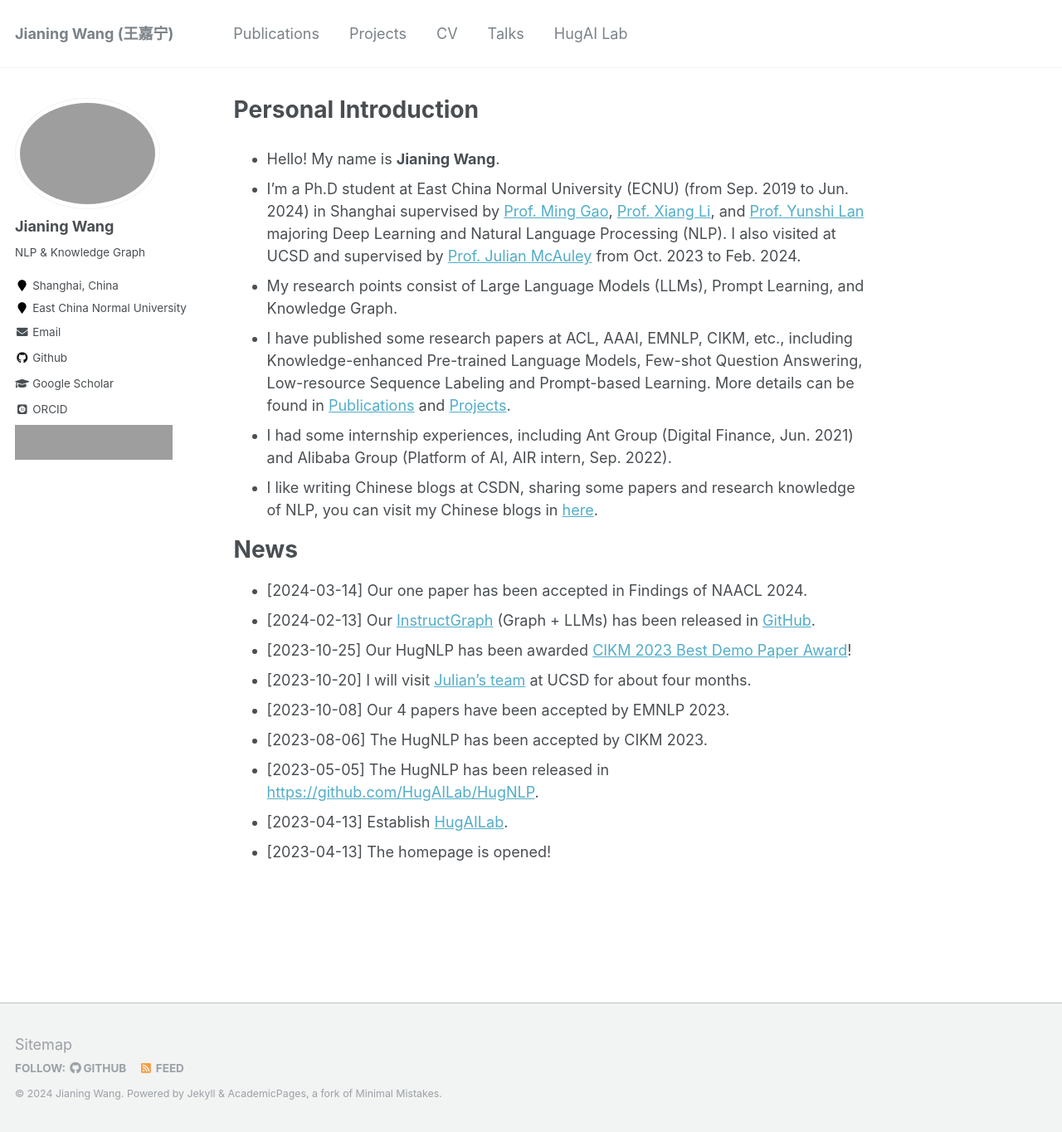
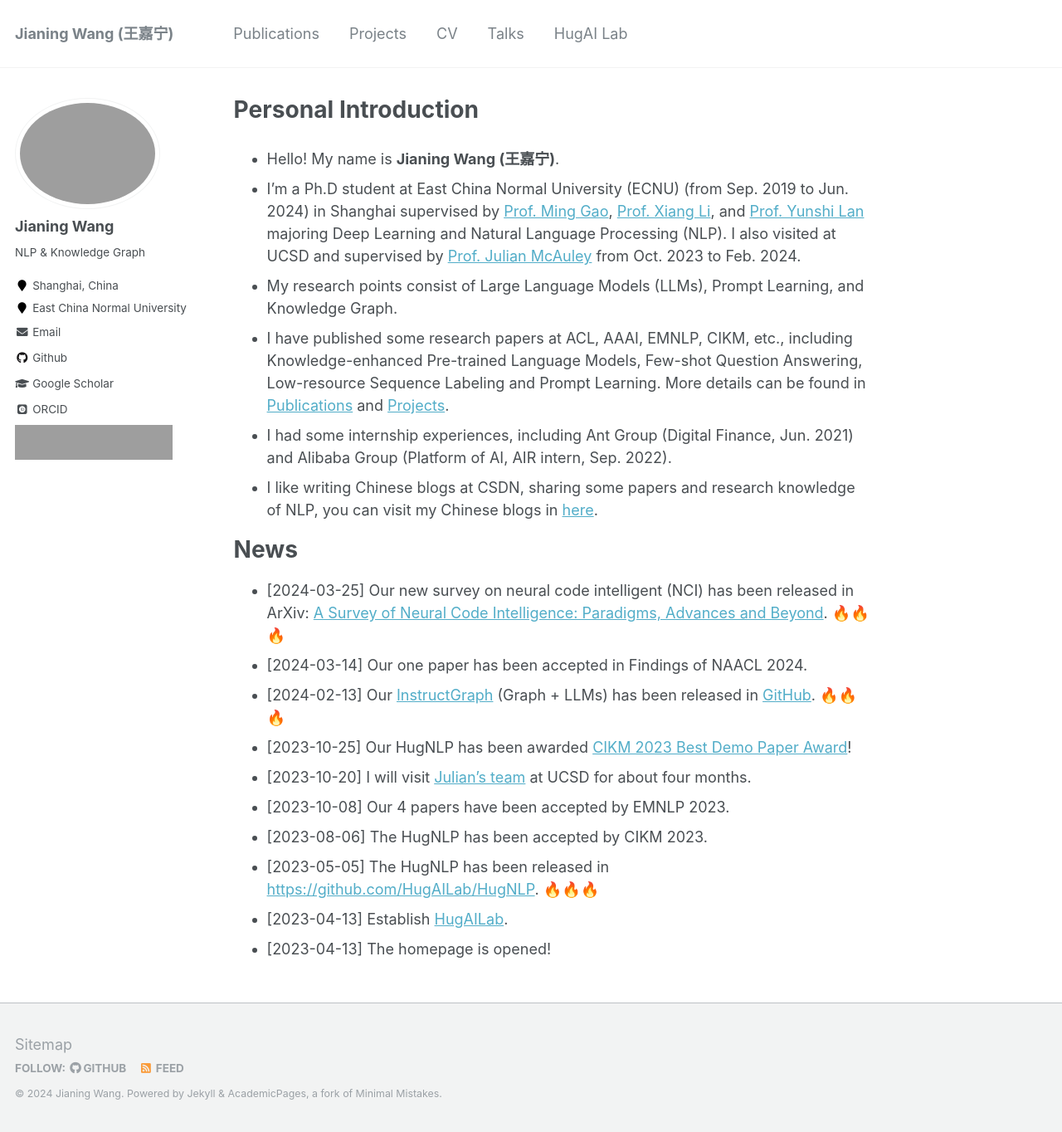
Before and after one commit to wjn1996/wjn1996.github.io, a Jekyll site: the page built from _pages/about.md, in a window 1280 px wide and 1364 px high. Shown: the whole window at 83% size. Built offline with Jekyll 4.4.1, drawn with Linux system fonts in a browser that asks for light colours; some web fonts are replaced; grey boxes are pictures that could not be loaded.

Commit message:
add some publications.

```diff
--- a/_pages/about.md
+++ b/_pages/about.md
@@ -8,24 +8,25 @@
   - /about.html
 ---
 
-- Hello! My name is **Jianing Wang**.
+- Hello! My name is **Jianing Wang (王嘉宁)**.
 - I'm a Ph.D student at East China Normal University (ECNU) (from Sep. 2019 to Jun. 2024) in Shanghai supervised by [Prof. Ming Gao](http://dase.ecnu.edu.cn/mgao/), [Prof. Xiang Li](https://lixiang3776.github.io/), and [Prof. Yunshi Lan](https://scholar.google.com/citations?hl=en&user=Q0F92XIAAAAJ) majoring Deep Learning and Natural Language Processing (NLP). I also visited at UCSD and supervised by [Prof. Julian McAuley](https://cseweb.ucsd.edu//~jmcauley/#) from Oct. 2023 to Feb. 2024.
 <!-- - I'm the founder of [HugAILab](https://github.com/HugAILab), which is the open organization for AI researching and application. -->
 - My research points consist of Large Language Models (LLMs), Prompt Learning, and Knowledge Graph.
 <!-- - Now, I am now doing research on Prompt-based Learning and focusing on low-resource scenarios, cooperating with [Alibaba Group PAI](https://www.aliyun.com/) and [Alibaba DAMO Academy for Discovery](https://damo.alibaba.com/) from Mar. 2021 to Oct. 2022.  -->
-- I have published some research papers at ACL, AAAI, EMNLP, CIKM, etc., including Knowledge-enhanced Pre-trained Language Models, Few-shot Question Answering, Low-resource Sequence Labeling and Prompt-based Learning. More details can be found in [Publications](https://wjn1996.github.io/publications/) and [Projects](https://wjn1996.github.io/projects/).
+- I have published some research papers at ACL, AAAI, EMNLP, CIKM, etc., including Knowledge-enhanced Pre-trained Language Models, Few-shot Question Answering, Low-resource Sequence Labeling and Prompt Learning. More details can be found in [Publications](https://wjn1996.github.io/publications/) and [Projects](https://wjn1996.github.io/projects/).
 - I had some internship experiences, including Ant Group (Digital Finance, Jun. 2021) and Alibaba Group (Platform of AI, AIR intern, Sep. 2022).
 - I like writing Chinese blogs at CSDN, sharing some papers and research knowledge of NLP, you can visit my Chinese blogs in [here](https://wjn1996.blog.csdn.net/).
 
 News
 ======
 
+* [2024-03-25] Our new survey on neural code intelligent (NCI) has been released in ArXiv: [A Survey of Neural Code Intelligence: Paradigms, Advances and Beyond](https://arxiv.org/abs/2403.14734). 🔥🔥🔥
 * [2024-03-14] Our one paper has been accepted in Findings of NAACL 2024.
-* [2024-02-13] Our [InstructGraph](https://arxiv.org/pdf/2402.08785.pdf) (Graph + LLMs) has been released in [GitHub](https://github.com/wjn1996/InstructGraph).
+* [2024-02-13] Our [InstructGraph](https://arxiv.org/pdf/2402.08785.pdf) (Graph + LLMs) has been released in [GitHub](https://github.com/wjn1996/InstructGraph). 🔥🔥🔥
 * [2023-10-25] Our HugNLP has been awarded [CIKM 2023 Best Demo Paper Award](https://uobevents.eventsair.com/cikm2023/demos)!
 * [2023-10-20] I will visit [Julian's team](https://cseweb.ucsd.edu//~jmcauley/#) at UCSD for about four months.
 * [2023-10-08] Our 4 papers have been accepted by EMNLP 2023.
 * [2023-08-06] The HugNLP has been accepted by CIKM 2023.
-* [2023-05-05] The HugNLP has been released in [https://github.com/HugAILab/HugNLP](https://github.com/HugAILab/HugNLP).
+* [2023-05-05] The HugNLP has been released in [https://github.com/HugAILab/HugNLP](https://github.com/HugAILab/HugNLP). 🔥🔥🔥
 * [2023-04-13] Establish [HugAILab](https://github.com/HugAILab).
 * [2023-04-13] The homepage is opened!
```
Also changed, not shown: _pages/preprints.md (+5 -1 lines), _pages/publications.md (+1 -1 lines).
